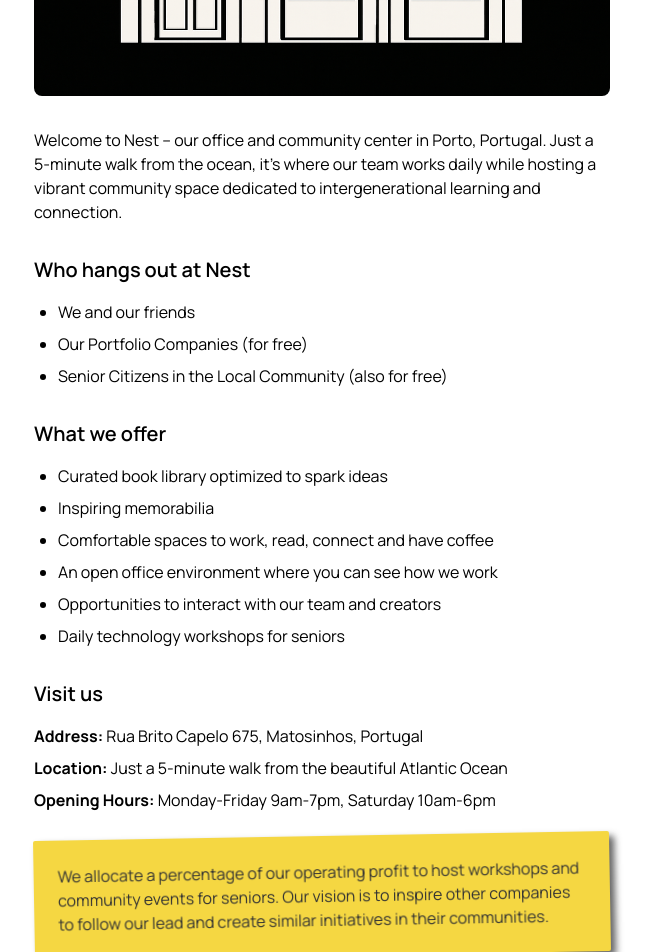
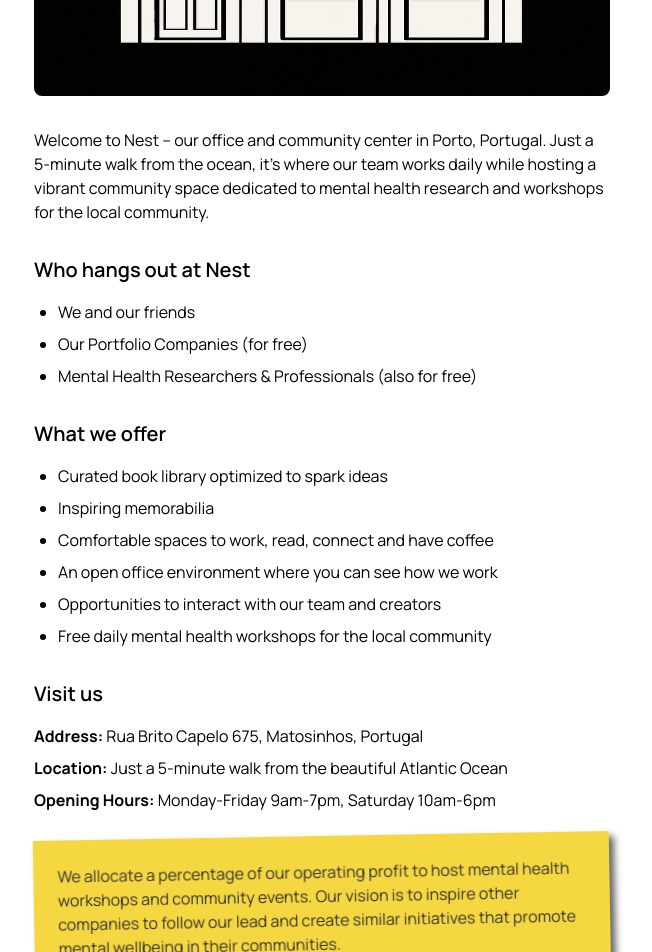
Before and after one commit to col-intel/collective-intelligence, a Next.js app: page /nest in a window 1280 px wide. Shown: the part 680-1632 px from the top of the page, without its empty margins (318-970 px from the left). Built offline with nearby package versions, Linux system fonts and the light colour scheme.

Commit message:
Revised value prop to mental health on nest page

```diff
--- a/app/nest/page.tsx
+++ b/app/nest/page.tsx
@@ -3,7 +3,7 @@ import type { Metadata } from 'next'
 
 export const metadata: Metadata = {
   title: 'Nest | Community Center & Office',
-  description: 'Our office and community center in Matosinhos, Porto - where different generations learn together through upskilling sessions on technology and digital creation.',
+  description: 'Our office and community center in Matosinhos, Porto - where we collaborate with mental health researchers and provide workshops on mental wellbeing for the local community.',
 }
 
 export default function Nest() {
@@ -34,7 +34,7 @@ export default function Nest() {
       </div>
 
       <p className="mb-4">
-        Welcome to Nest – our office and community center in Porto, Portugal. Just a 5-minute walk from the ocean, it's where our team works daily while hosting a vibrant community space dedicated to intergenerational learning and connection.
+        Welcome to Nest – our office and community center in Porto, Portugal. Just a 5-minute walk from the ocean, it's where our team works daily while hosting a vibrant community space dedicated to mental health research and workshops for the local community.
       </p>
 
 
@@ -44,7 +44,7 @@ export default function Nest() {
       <ul className="list-disc pl-6 space-y-2 mb-6">
         <li>We and our friends</li>
         <li>Our Portfolio Companies (for free)</li>
-        <li>Senior Citizens in the Local Community (also for free)</li>
+        <li>Mental Health Researchers & Professionals (also for free)</li>
       </ul>
 
       <h2 className="font-semibold text-xl mt-8 mb-4">What we offer</h2>
@@ -55,7 +55,7 @@ export default function Nest() {
         <li>Comfortable spaces to work, read, connect and have coffee</li>
         <li>An open office environment where you can see how we work</li>
         <li>Opportunities to interact with our team and creators</li>
-        <li>Daily technology workshops for seniors</li>
+        <li>Free daily mental health workshops for the local community</li>
       </ul>
 
       <h2 className="font-semibold text-xl mt-8 mb-4">Visit us</h2>
@@ -69,7 +69,7 @@ export default function Nest() {
 
 
       <div className="post-it-note mt-8">
-        We allocate a percentage of our operating profit to host workshops and community events for seniors. Our vision is to inspire other companies to follow our lead and create similar initiatives in their communities.
+        We allocate a percentage of our operating profit to host mental health workshops and community events. Our vision is to inspire other companies to follow our lead and create similar initiatives that promote mental wellbeing in their communities.
       </div>
 
       <div className="mt-8 text-center">
```
